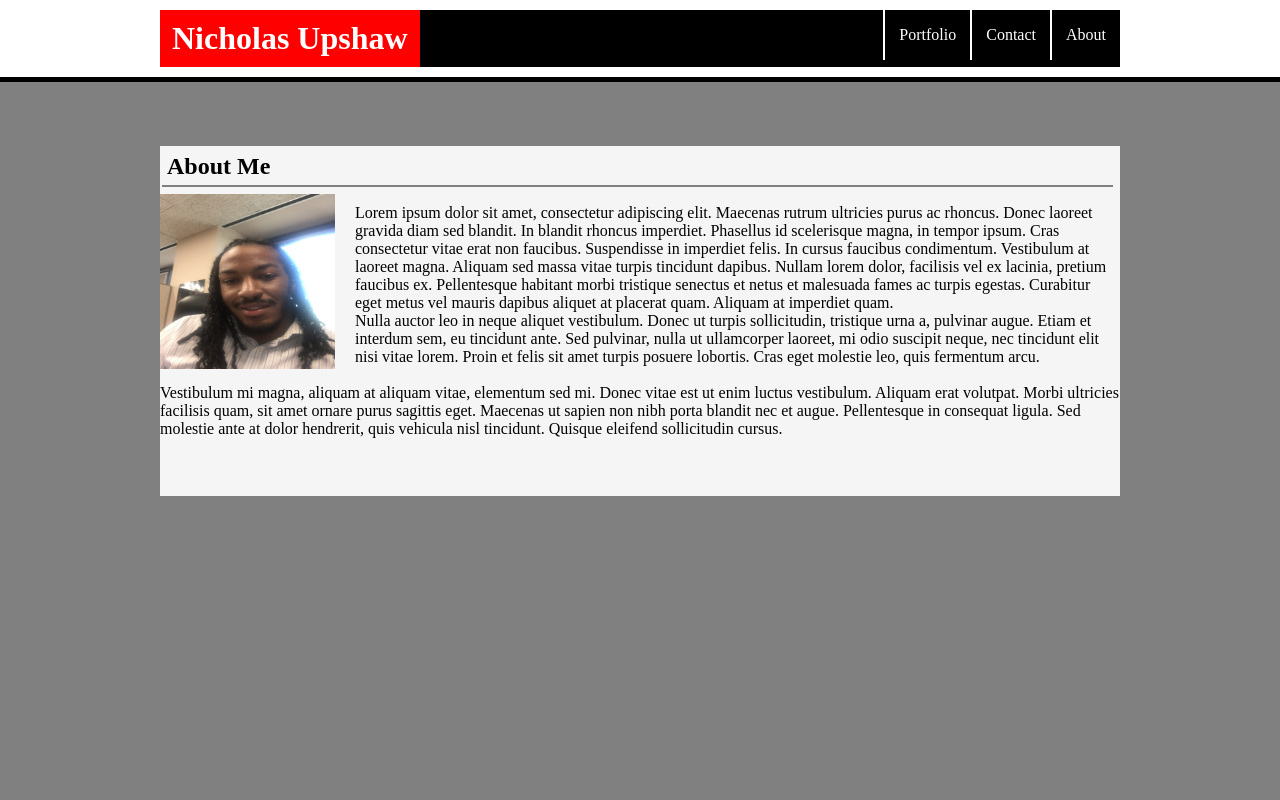
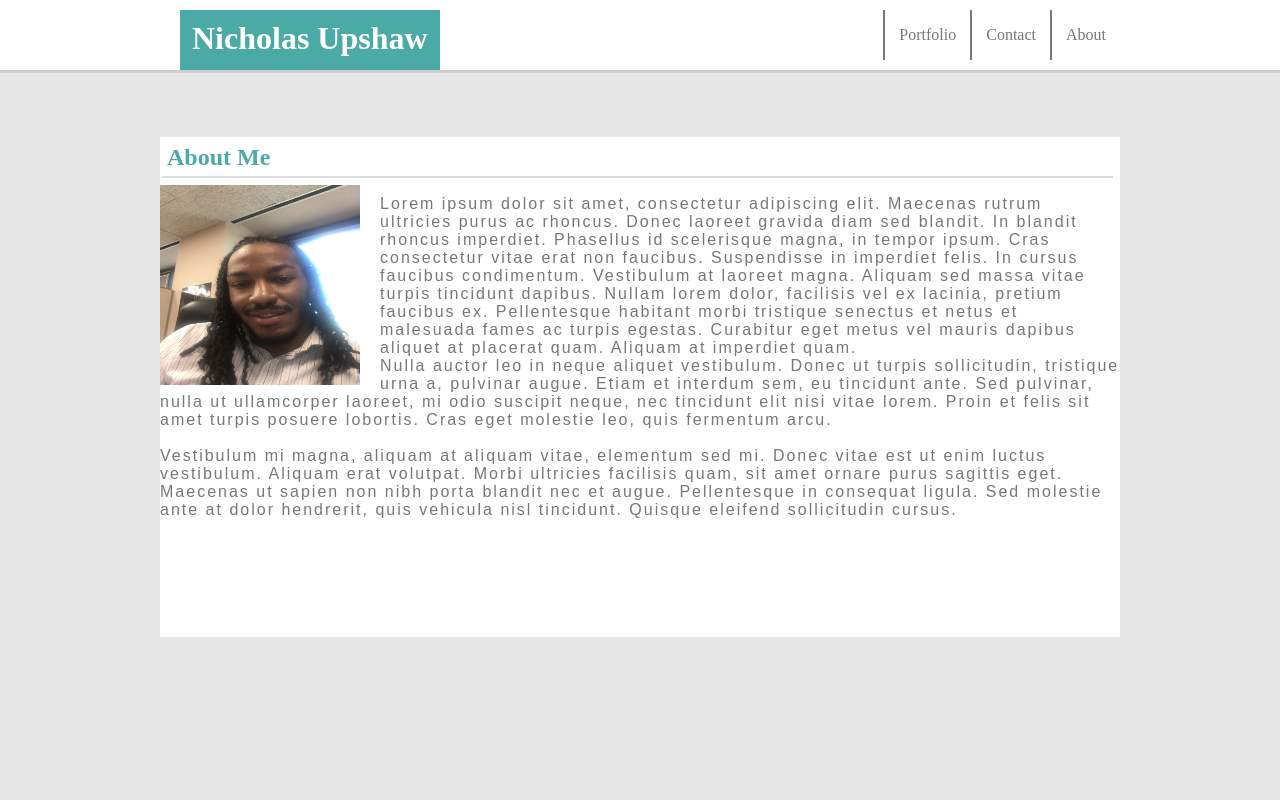
Before and after one commit to nupshaw91/Basic-Protfilio, a plain HTML site: page index.html in a window 1280 px wide. Shown: the top 800 px of the page. Drawn offline with Linux system fonts and the light colour scheme.

Commit message:
finishing up design of pages

```diff
--- a/assets/css/contact.css
+++ b/assets/css/contact.css
@@ -4,11 +4,9 @@
 }
 html,body {
     height: 100%;
-    background-color: gray;
+    background-color: #e6e6e6;
 }
-body {
-    background-color: gray;
-}
+
 /* header */
 #header {
     padding: 10px 0;
@@ -16,12 +14,18 @@ body {
     width: 100%;
     overflow: hidden;
     align-content: center;
-    background-color: white;
+    background-color: #ffffff;
     border-bottom-style: solid;
     border-bottom-width: 5px;
     border-bottom-color: red;
     }
+    .name{
+        height: 40px;
+        position: absolute;
+        margin-left: 180px;
+        float: left;
 
+    }
 h1 {
       float: left;
       color: white;
--- a/assets/css/indexstyle.css
+++ b/assets/css/indexstyle.css
@@ -4,7 +4,7 @@
 }
 html,body {
     height: 100%;
-    background-color: gray;
+    background-color: #e6e6e6;
 }
 /* header  */
 #header {
@@ -13,21 +13,24 @@ html,body {
     width: 100%;
     overflow: hidden;
     align-content: center;
-    background-color: white;
+    background-color: #ffffff;
     border-bottom-style: solid;
-    border-bottom-color: black;
-    border-bottom-width: 5px;
+    border-bottom-color: #cccccc;
+    border-bottom-width: 3px;
     }
 .name{
-    height: 15px;
+    height: 40px;
+    position: absolute;
+    margin-left: 180px;
+    float: left;
 
 }
 h1 {
       float: left;
-      color: white;
+      color: #ffffff;
       padding: 10px 12px;
       margin-left: 0;
-      background-color: red;
+      background-color: #4aaaa5;
    }
 #nav{
     overflow: hidden;
@@ -36,16 +39,16 @@ h1 {
     margin-right: auto;
     width: 960px;
     padding: 0;
-    background-color: black;
+    background-color:#ffffff;
 }
 
 li {
    float: right;
-   border-left: 2px solid white;
+   border-left: 2px solid #777777;
 }
 li a{
     display: block;
-    color:white;
+    color: #777777;
     text-align: center;
     padding: 16px 14px;
     text-decoration: none;
@@ -60,6 +63,7 @@ li a:hover{
 #container {
     min-height: 100%;
     padding: 5%;
+
 }
 
 #main {
@@ -67,9 +71,9 @@ li a:hover{
     padding-bottom: 50px;
     margin-left: auto;
     margin-right: auto;
-    background-color: whitesmoke;
+    background-color: #ffffff;
     width: 960px;
-    height: 300px;
+    height: 450px;
 }
 
 img {
@@ -82,7 +86,8 @@ img {
         margin: 2px 2px 2px 2px;
         padding: 5px 5px;
         width: 98%;
-        border-bottom: 2px solid gray;
+        border-bottom: 2px solid #dddddd;
+        color: #4aaaa5;
 }
 #box2{
     display: block;
@@ -91,13 +96,16 @@ img {
 p{
     text-align: left;
     padding-top: 10px;
+    letter-spacing: 2px;
+    font-family: Arial, Helvetica, sans-serif;
+    color: #777777
 }
 /* footer */
 #footer {
-    background-color: black;
+    background-color: #666666;
     border-top-style: solid;
-    border-top-width: 5px;
-    border-top-color: white;
+    border-top-width: 8px;
+    border-top-color: #4aaaa5;
     height: 50px;
     margin-top: -50px;
     clear: both;
--- a/assets/css/portfoliostyle.css
+++ b/assets/css/portfoliostyle.css
@@ -4,7 +4,7 @@
 }
 html,body {
     height: 100%;
-    background-color: gray;
+    background-color: #e6e6e6;
 }
 /* header  */
 #header {
@@ -13,18 +13,24 @@ html,body {
     width: 100%;
     overflow: hidden;
     align-content: center;
-    background-color: white;
+    background-color: #ffffff;
     border-bottom-style: solid;
-    border-bottom-color: black;
+    border-bottom-color: #cccccc;
     border-bottom-width: 5px;
     }
+.name{
+        height: 40px;
+        position: absolute;
+        margin-left: 180px;
+        float: left;
 
+    }
 h1 {
       float: left;
-      color: white;
+      color: #ffffff;
       padding: 10px 12px;
       margin-left: 0;
-      background-color: red;
+      background-color:#4aaaa5;
    }
 #nav{
     overflow: hidden;
@@ -33,16 +39,16 @@ h1 {
     margin-right: auto;
     width: 960px;
     padding: 0;
-    background-color: black;
+    background-color: white;
 }
 
 li {
    float: right;
-   border-left: 2px solid white;
+   border-left: 2px solid grey;
 }
 li a{
     display: block;
-    color:white;
+    color:rgb(99, 97, 97);
     text-align: center;
     padding: 16px 14px;
     text-decoration: none;
--- a/index.html
+++ b/index.html
@@ -10,9 +10,9 @@
 <body>
 
         <header id="header">
+                <h1 class="name">Nicholas Upshaw</h1>
+            <ul id="nav">
 
-            <ul id="nav">
-                    <h1>Nicholas Upshaw</h1>
                  <li><a href="index.html">About</a></li>
                  <li><a href="contact.html">Contact</a></li>
                  <li><a href="portfolio.html">Portfolio</a></li>
@@ -27,7 +27,7 @@
                  </section>
 
                  <section id="box2">
-                   <img src="./assets/images/IMG_3279.jpg" alt="Picture of me" style="width: 175px; height: 175px"> </img>
+                   <img src="./assets/images/IMG_3279.jpg" alt="Picture of me" style="width: 200px; height: 200px"> </img>
 
                   <p>Lorem ipsum dolor sit amet, consectetur adipiscing elit. Maecenas rutrum ultricies purus ac rhoncus.
                      Donec laoreet gravida diam sed blandit. In blandit rhoncus imperdiet. Phasellus id scelerisque magna,
```
Also changed, not shown: contact.html (+3 -1 lines), portfolio.html (+2 -2 lines).
